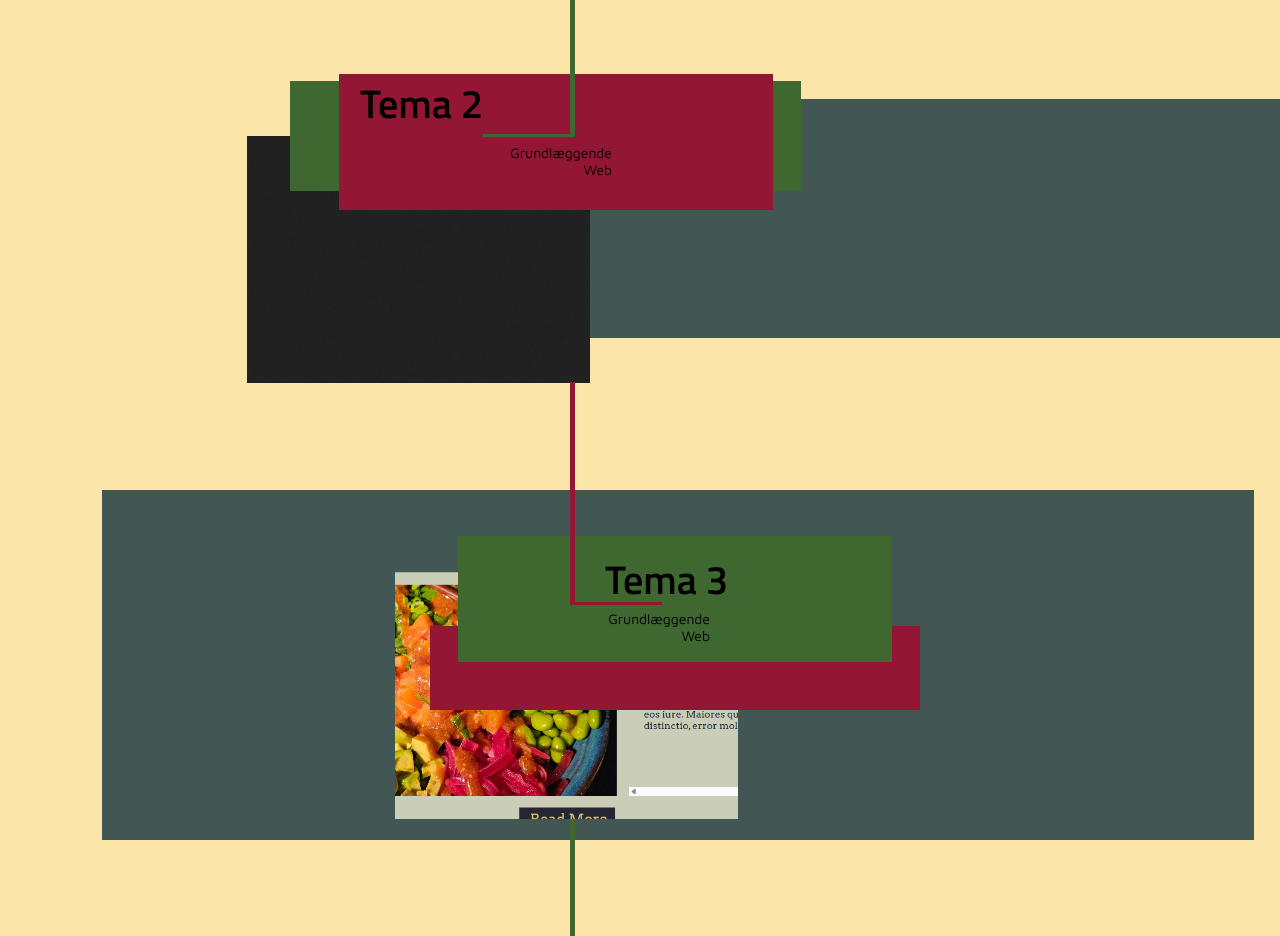
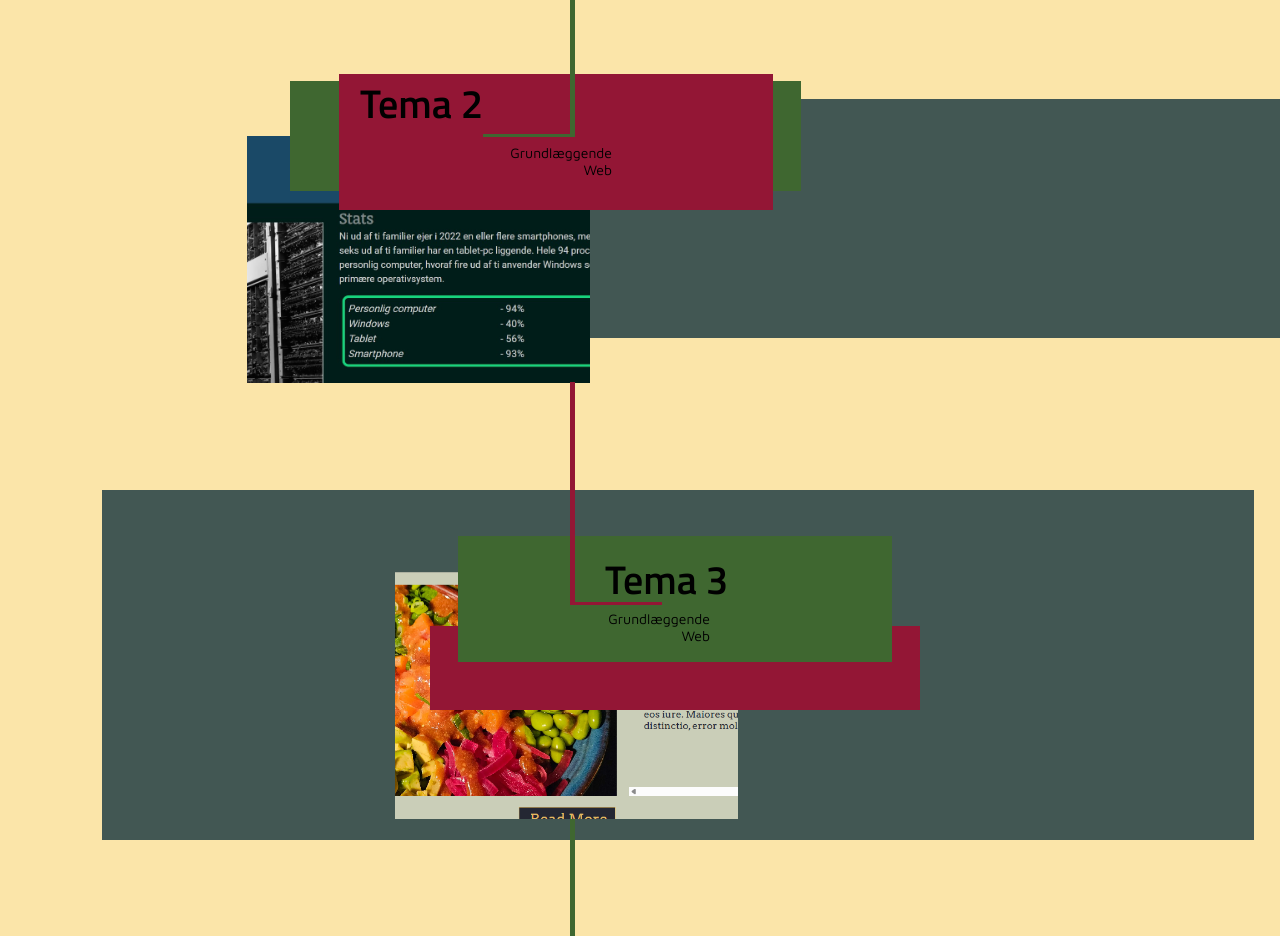
Before and after one commit to H4ppyN4p/Tema-06-exam-project, a plain HTML site: page index.html in a window 1280 px wide. Shown: the part 1080-2016 px from the top of the page. Drawn offline with Linux system fonts and the light colour scheme.

Commit message:
addes website 2 img

```diff
--- a/index.html
+++ b/index.html
@@ -177,7 +177,7 @@
                         <div id="theme-2-red"></div>
                         <div id="theme-2-green"></div >
                         <div id="theme-2-img">
-                            <a href="tema02.html"><img src="images/placeholder.png" alt=""></a>
+                            <a href="tema02.html"><img src="images/website2.jpg" alt=""></a>
                         </div>
 
                         <h2 id="theme-2-header">Tema 2</h3>
```
Also changed, not shown: tema02.html (+1 -1 lines), images/website2.jpg (added).
